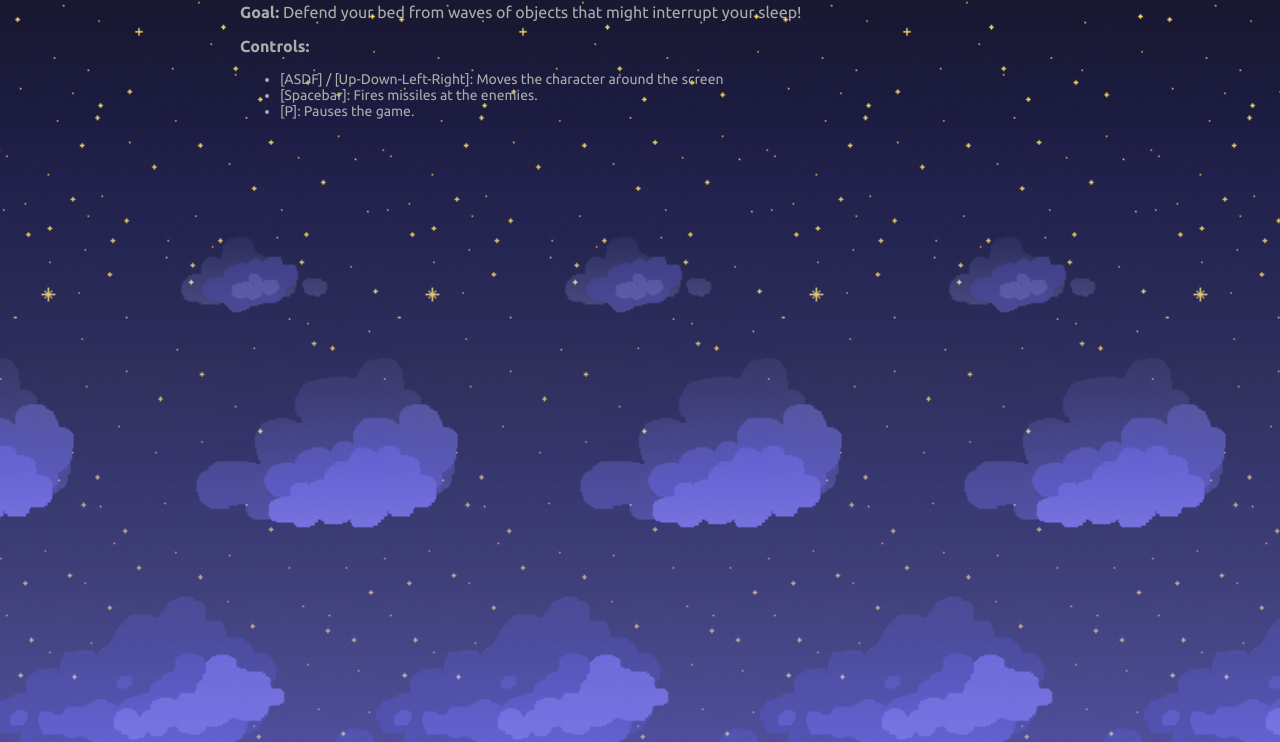
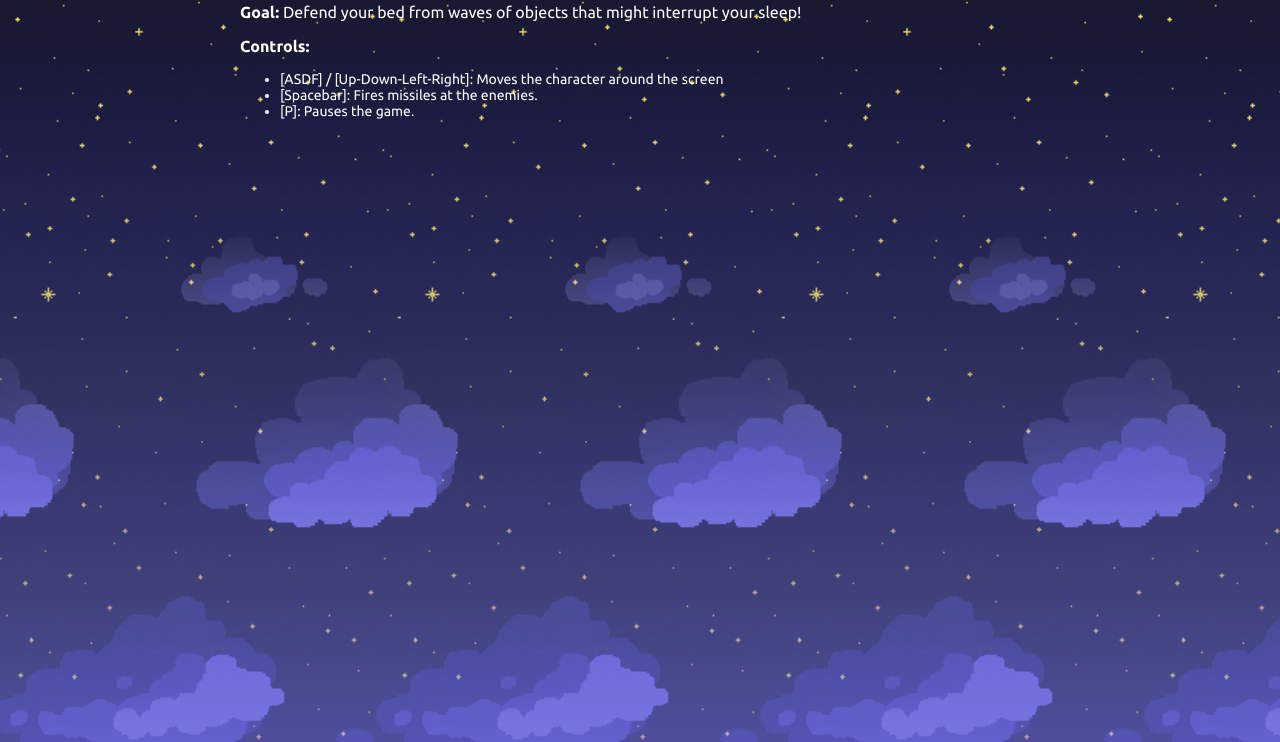
Before and after one commit to liuffy/Sleep-Defender, a website built with webpack: page index.html in a window 1280 px wide. Shown: the part 58-800 px from the top of the page. Built offline with nearby package versions, Linux system fonts and the light colour scheme; a script that the page names is missing.

```diff
--- a/assets/stylesheets/main.css
+++ b/assets/stylesheets/main.css
@@ -2,7 +2,7 @@
 	font-family: 'Ubuntu', sans-serif;
 	background-image:url(../images/night.png);
 	background-size:30%;
-	color: #abadab;
+	color: white;
 }
 
 .cf:after {
```
Also changed, not shown: index.html (+2 -0 lines).
